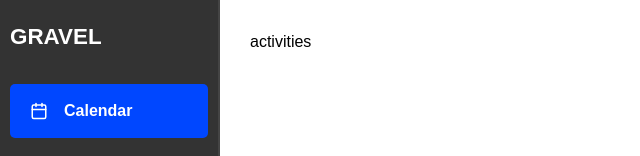
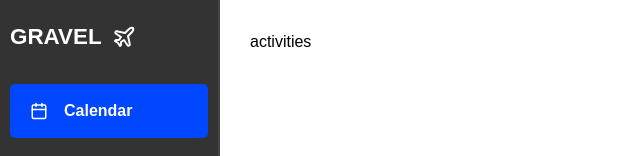
Before and after one commit to karen93shieh/gravel, a SvelteKit app: page /mainPages/activities in a window 1280 px wide. Shown: the top 156 px of the page, without its empty margins (0-640 px from the left). Built offline with nearby package versions, Linux system fonts and the light colour scheme.

Commit message:
added plane icon

```diff
--- a/src/routes/mainPages/+layout.svelte
+++ b/src/routes/mainPages/+layout.svelte
@@ -1,6 +1,6 @@
 <script>
     import { goto } from "$app/navigation";
-    import { Calendar, Megaphone, Activity, Users, User, Settings, LogOut } from 'lucide-svelte';
+    import { Calendar, Megaphone, Activity, Users, User, Settings, LogOut, Plane } from 'lucide-svelte';
 
     let activeTab = "calendar";
 </script>
@@ -115,6 +115,8 @@
         <!-- Logo and title -->
         <div class="logo" on:click={() => goto('/')}>
             GRAVEL
+            <Plane size="24" style="margin-right: 8px;" />
+
         </div>
 
         <!-- Navigation tabs -->
```
